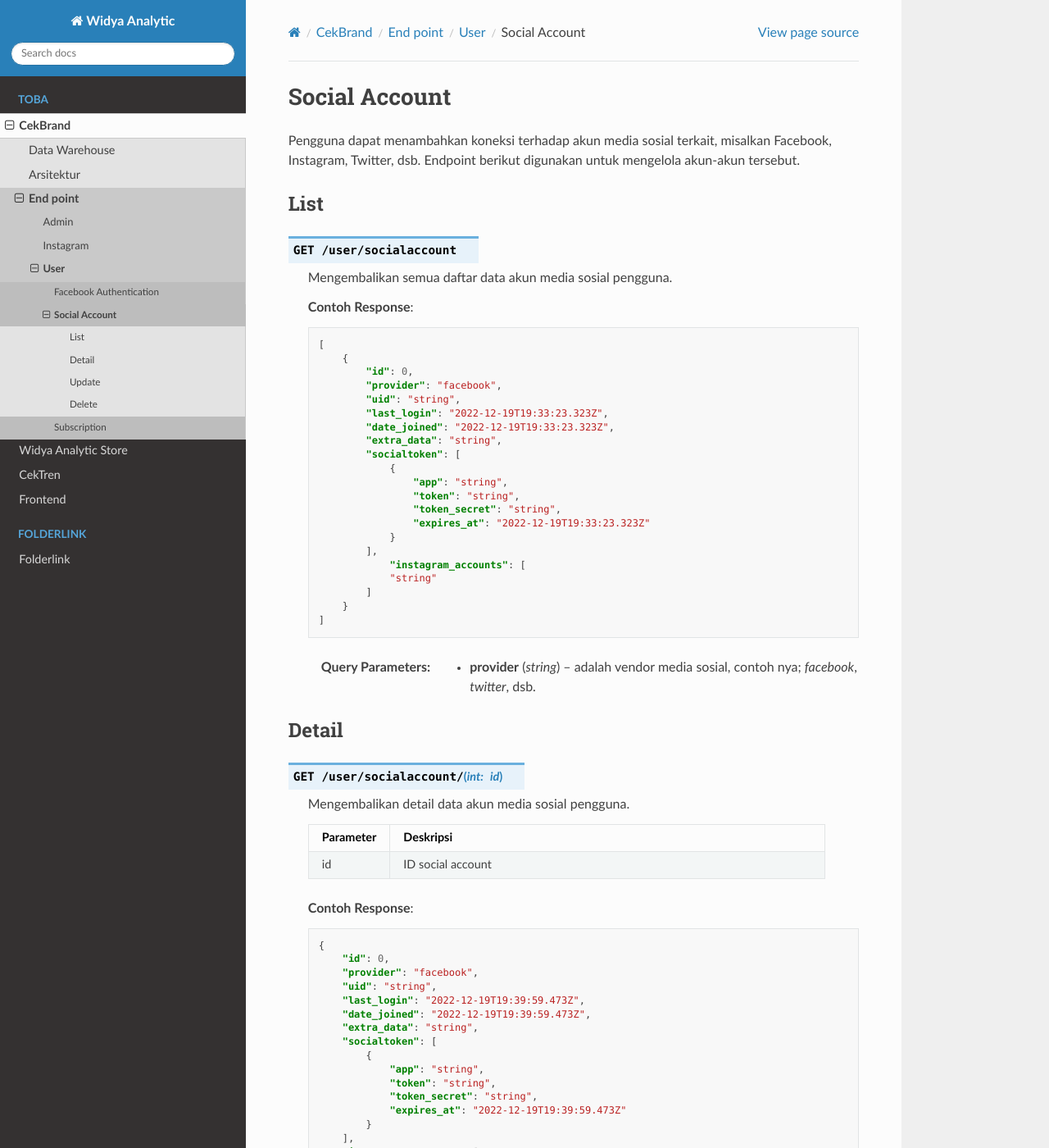
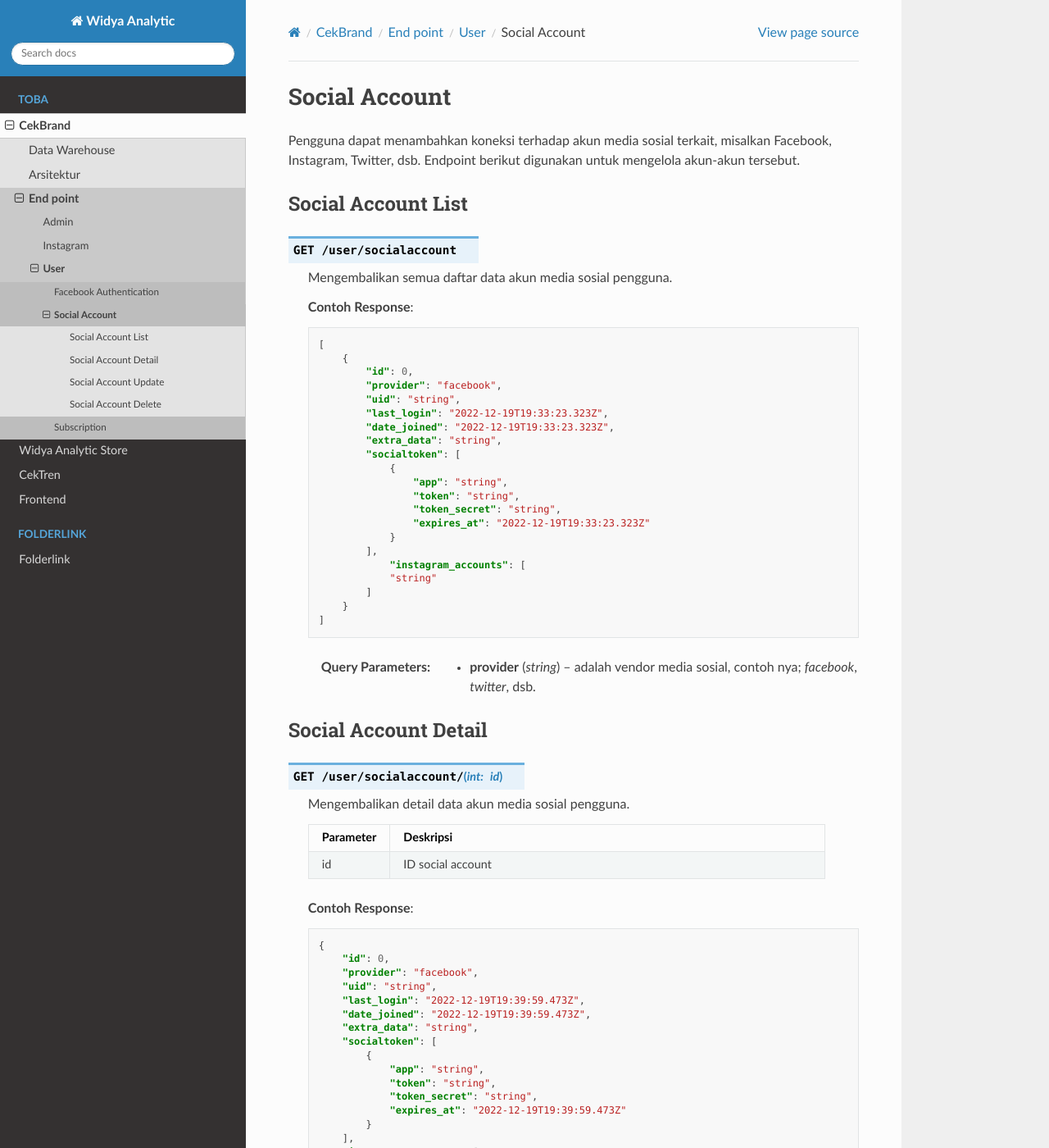
Before and after one commit to syrico/dokumentasi_data_widyaanalytics, a Sphinx documentation site: the page built from docs/source/Toba/cekbrand/endpoint/user/social-account.rst, in a window 1280 px wide and 1400 px high. Shown: the whole window at 82% size. Built offline with Sphinx 7.4.7 and the Read the Docs theme 2.0.0, drawn with Linux system fonts in a browser that asks for light colours; pages that are not in the unit, such as notebooks, are missing from menus; some of the changed text lies outside the part shown.

Commit message:
feat(social-account): change title and add ref

```diff
--- a/docs/source/Toba/cekbrand/endpoint/user/social-account.rst
+++ b/docs/source/Toba/cekbrand/endpoint/user/social-account.rst
@@ -4,8 +4,10 @@
 Pengguna dapat menambahkan koneksi terhadap akun media sosial terkait, misalkan Facebook, Instagram, Twitter, dsb.
 Endpoint berikut digunakan untuk mengelola akun-akun tersebut.
 
-List
-====
+.. _social-account-list:
+
+Social Account List
+===================
 
 .. http:get:: /user/socialaccount
 
@@ -39,8 +41,8 @@
 
     :query string provider: adalah vendor media sosial, contoh nya; `facebook`, `twitter`, dsb.
 
-Detail
-======
+Social Account Detail
+=====================
 
 .. http:get:: /user/socialaccount/(int:id)
 
@@ -81,8 +83,8 @@
         }
 
 
-Update
-======
+Social Account Update
+=====================
 
 .. http:put:: /user/socialaccount/(int:id)
 
@@ -131,8 +133,8 @@
             ]
         }
 
-Delete
-======
+Social Account Delete
+=====================
 
 .. http:delete:: /user/socialaccount/(int:id)
 
```
